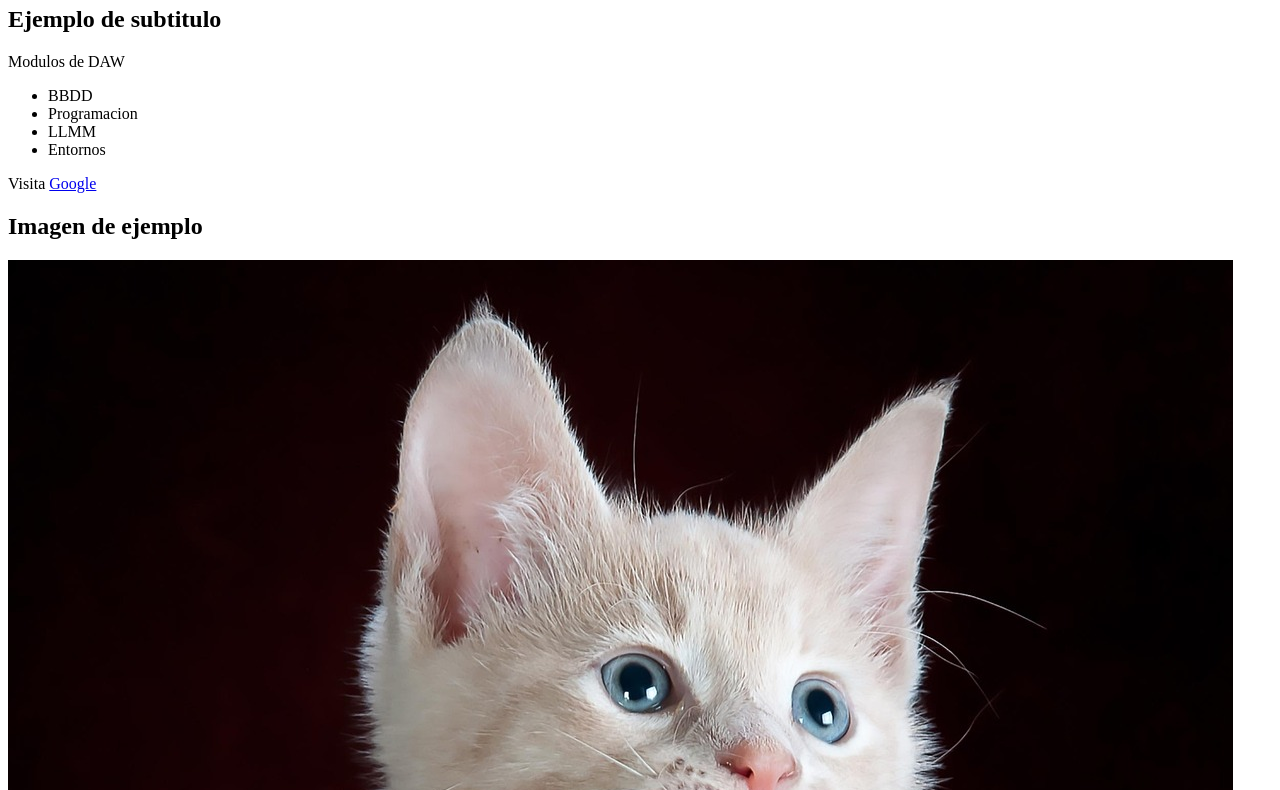
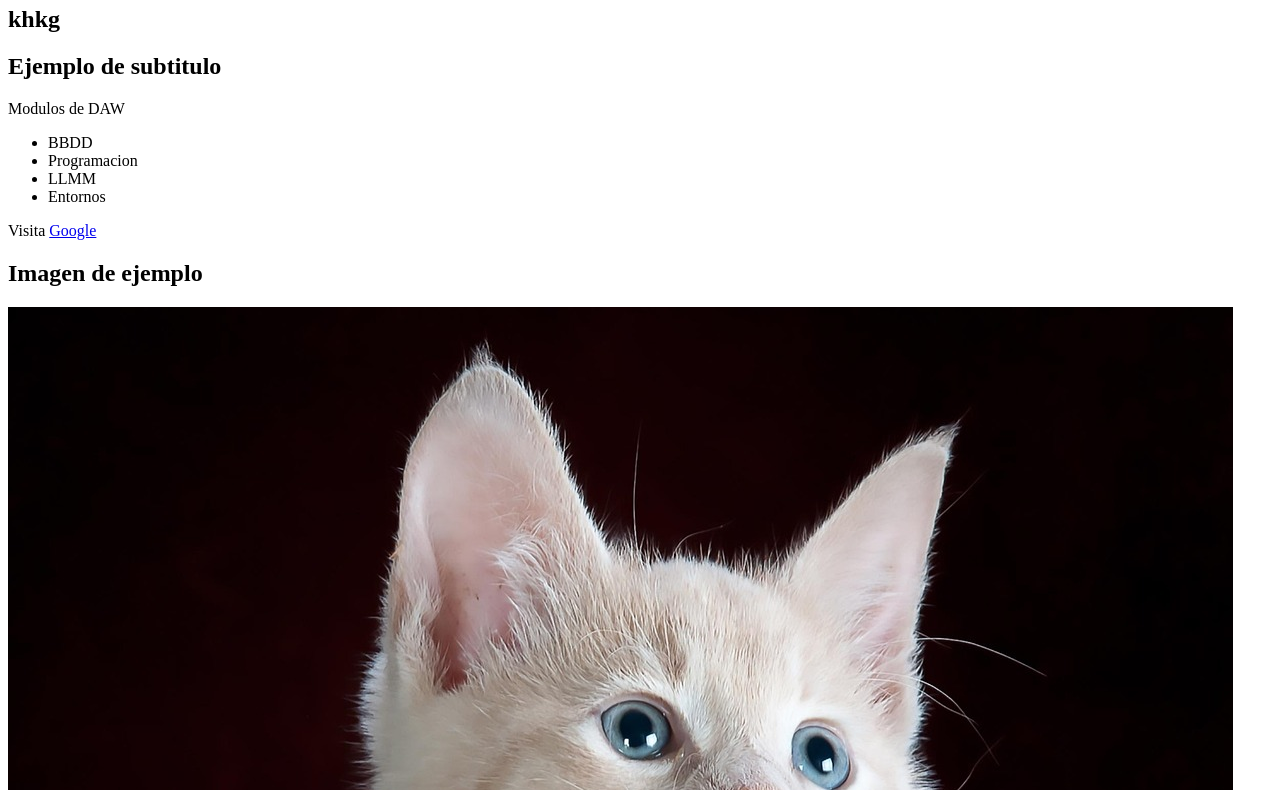
Before and after one commit to HugoCM07/Ejemplo-web, a plain HTML site: page index2.html in a window 1280 px wide. Shown: the part 60-850 px from the top of the page. Drawn offline with Linux system fonts and the light colour scheme.

Commit message:
cambio index

```diff
--- a/Index.html
+++ b/index2.html
@@ -4,6 +4,7 @@
 		</head>
 		<body>
 			<h1>Esta es mi primera web</h1>
+			<h2>khkg</h2>
 			<h2>
 				Ejemplo de subtitulo
 			</h2>
```
